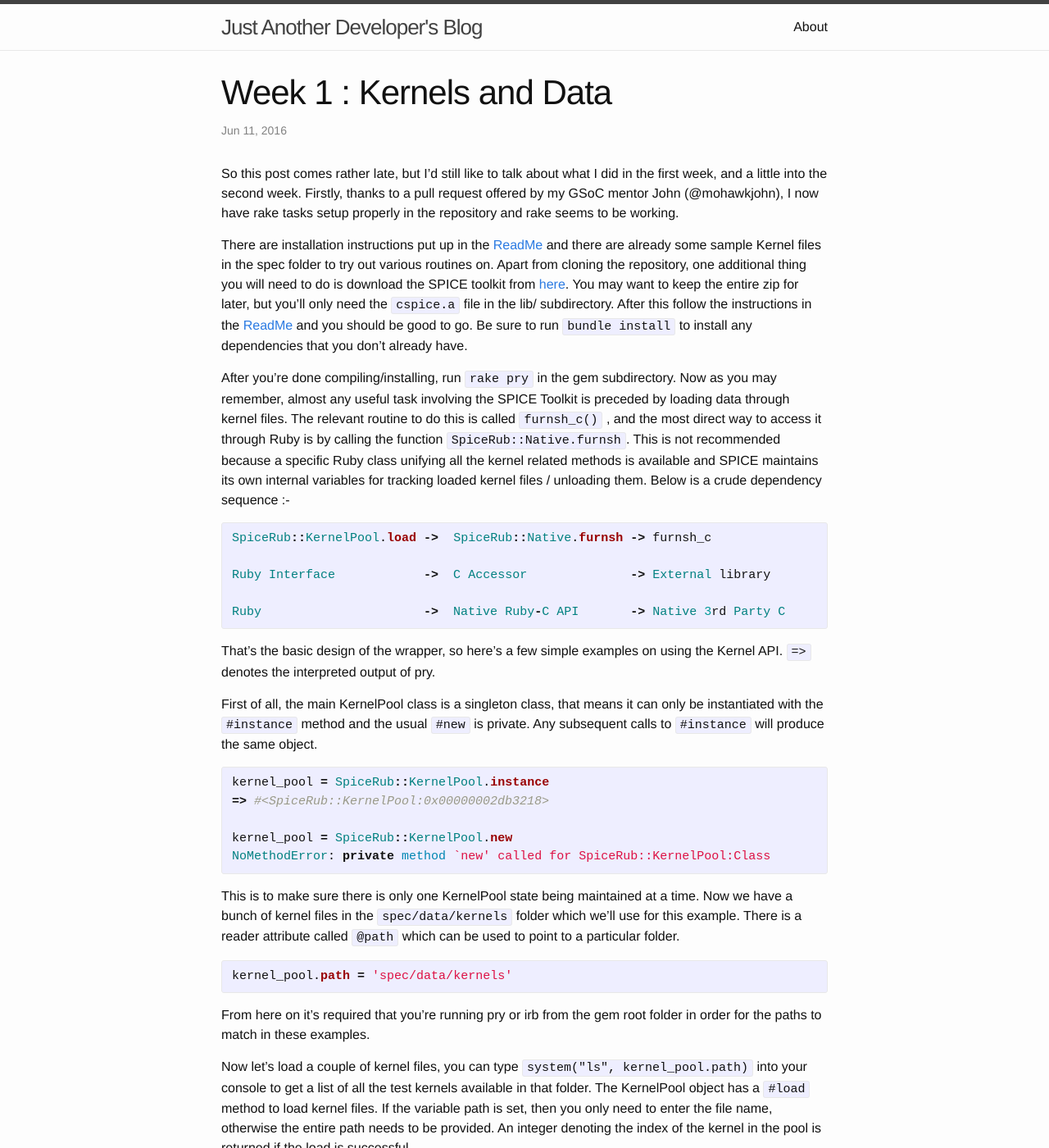
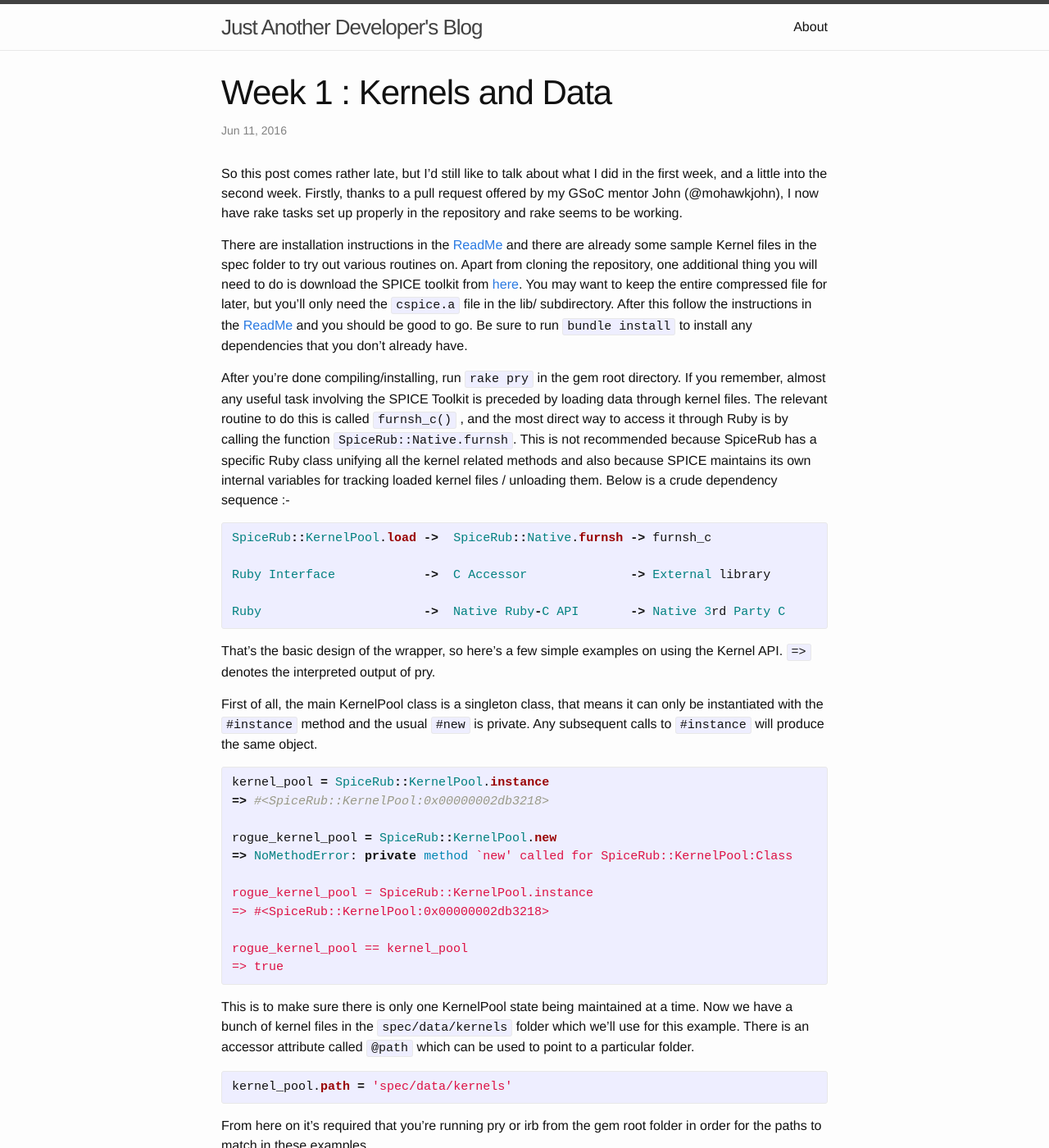
Before and after one commit to gau27/gau27.github.io, a Jekyll site: the page built from _posts/2016-06-11-week1_soc.markdown, in a window 1280 px wide and 1400 px high. Shown: the whole window at 82% size. Built offline with Jekyll 4.4.1, drawn with Linux system fonts in a browser that asks for light colours; some of the changed text lies outside the part shown.

Commit message:
Update 2016-06-11-week1_soc.markdown

```diff
--- a/_posts/2016-06-11-week1_soc.markdown
+++ b/_posts/2016-06-11-week1_soc.markdown
@@ -6,13 +6,12 @@ categories: gsoc
 ---
 
 So this post comes rather late, but I'd still like to talk about what I did in the first week, and a little into the second week.
-Firstly, thanks to a pull request offered by my GSoC mentor John (@mohawkjohn), I now have rake tasks setup properly in the repository
-and rake seems to be working.
+Firstly, thanks to a pull request offered by my GSoC mentor John (@mohawkjohn), I now have rake tasks set up properly in the repository and rake seems to be working.
 
-There are installation instructions put up in the [ReadMe][readme] and there are already some sample Kernel files in
-the spec folder to try out various routines on. Apart from cloning the repository, one additional thing you will need to do is download the SPICE toolkit from [here][toolkit]. You may want to keep the entire zip for later, but you'll only need the `cspice.a` file in the lib/ subdirectory. After this follow the instructions in the [ReadMe][readme] and you should be good to go. Be sure to run `bundle install` to install any dependencies that you don't already have.
+There are installation instructions in the [ReadMe][readme] and there are already some sample Kernel files in
+the spec folder to try out various routines on. Apart from cloning the repository, one additional thing you will need to do is download the SPICE toolkit from [here][toolkit]. You may want to keep the entire compressed file for later, but you'll only need the `cspice.a` file in the lib/ subdirectory. After this follow the instructions in the [ReadMe][readme] and you should be good to go. Be sure to run `bundle install` to install any dependencies that you don't already have.
 
-After you're done compiling/installing, run `rake pry` in the gem subdirectory. Now as you may remember, almost any useful task involving the SPICE Toolkit is preceded by loading data through kernel files. The relevant routine to do this is called `furnsh_c()` , and the most direct way to access it through Ruby is by calling the function `SpiceRub::Native.furnsh`. This is not recommended because a specific Ruby class unifying all the kernel related methods is available and SPICE maintains its own internal variables for tracking loaded kernel files / unloading them. Below is a crude dependency sequence :-
+After you're done compiling/installing, run `rake pry` in the gem root directory. If you remember, almost any useful task involving the SPICE Toolkit is preceded by loading data through kernel files. The relevant routine to do this is called `furnsh_c()` , and the most direct way to access it through Ruby is by calling the function `SpiceRub::Native.furnsh`. This is not recommended because SpiceRub has a specific Ruby class unifying all the kernel related methods and also because SPICE maintains its own internal variables for tracking loaded kernel files / unloading them. Below is a crude dependency sequence :-
 
 {% highlight ruby %}
 SpiceRub::KernelPool.load ->  SpiceRub::Native.furnsh -> furnsh_c
@@ -31,12 +30,18 @@ Any subsequent calls to `#instance` will produce the same object.
 kernel_pool = SpiceRub::KernelPool.instance
 => #<SpiceRub::KernelPool:0x00000002db3218>
 
-kernel_pool = SpiceRub::KernelPool.new
-NoMethodError: private method `new' called for SpiceRub::KernelPool:Class
+rogue_kernel_pool = SpiceRub::KernelPool.new
+=> NoMethodError: private method `new' called for SpiceRub::KernelPool:Class
+
+rogue_kernel_pool = SpiceRub::KernelPool.instance
+=> #<SpiceRub::KernelPool:0x00000002db3218>
+
+rogue_kernel_pool == kernel_pool
+=> true
 {% endhighlight %}
 
 This is to make sure there is only one KernelPool state being maintained at a time. Now we have a bunch of kernel files in the `spec/data/kernels`
-folder which we'll use for this example. There is a reader attribute called `@path` which can be used to point to a particular folder.
+folder which we'll use for this example. There is an accessor attribute called `@path` which can be used to point to a particular folder.
 
 {% highlight ruby %}
 kernel_pool.path = 'spec/data/kernels'
@@ -54,7 +59,7 @@ kernel_pool.load("naif0011.tls")
 => 0
 {% endhighlight %}
 
-Note that this is the same as providing the full relative path of `/spec/data/kernels/naif0011.tls` when the `path`	variable is not set or nil.
+Note that this is the same as providing the full relative path of `spec/data/kernels/naif0011.tls` when the `path`	variable is not set or nil.
 
 Let's load two more files:-
 
@@ -117,7 +122,6 @@ kernel_pool.pool
 => []
 {% endhighlight %}
 
-
 And that about wraps up this blog post on basic kernel handling. Since we know how to load data but not use it yet, I'll cover that and the various kernel types
 in the next blog post. Thank you for reading :)
 
```
Also changed, not shown: other parts of _posts/2016-06-11-week1_soc.markdown (+3 -3 lines).
